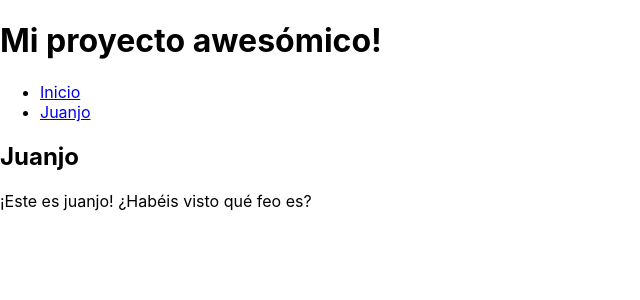
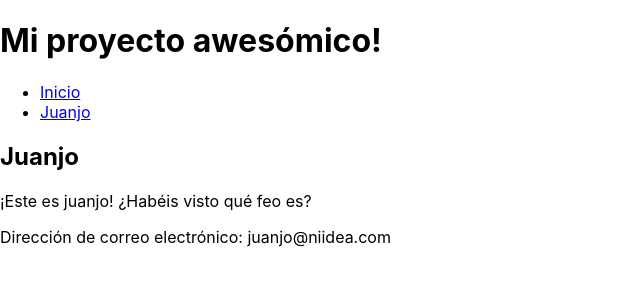
Before and after one commit to kastwey/arelance-git-test, a React (Create React App) app: page /people/juanjo in a window 1280 px wide. Shown: the top 300 px of the page, without its empty margins (0-640 px from the left). Built offline with nearby package versions, Linux system fonts and the light colour scheme.

Commit message:
Prueba de cambio directo a main

```diff
--- a/src/pages/JuanjoPage.tsx
+++ b/src/pages/JuanjoPage.tsx
@@ -5,6 +5,7 @@ export function JuanjoPage() {
     <Layout>
       <h2>Juanjo</h2>
       <p>¡Este es juanjo! ¿Habéis visto qué feo es?</p>
+      <p>Dirección de correo electrónico: juanjo@niidea.com</p>
     </Layout>
   );
 }
```
